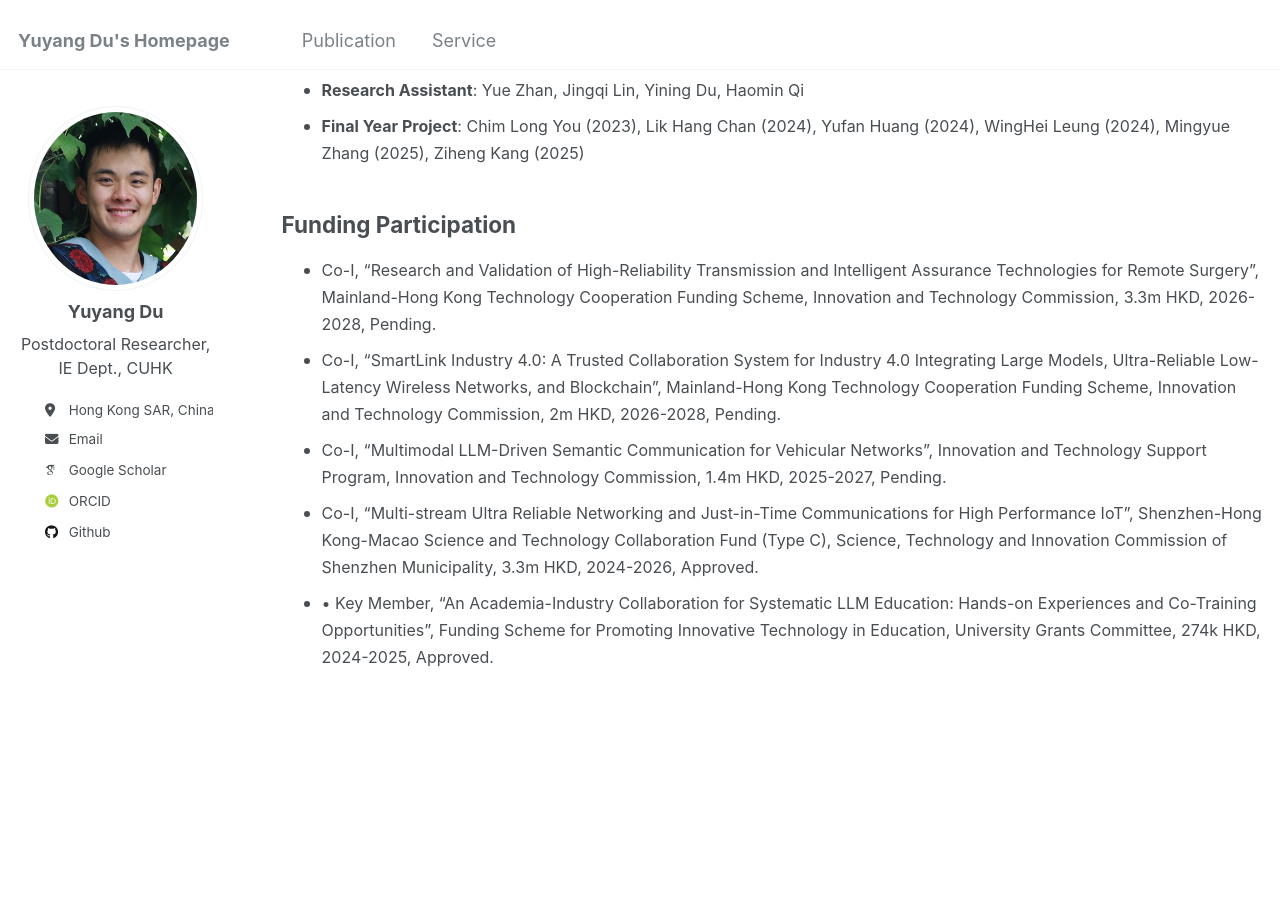
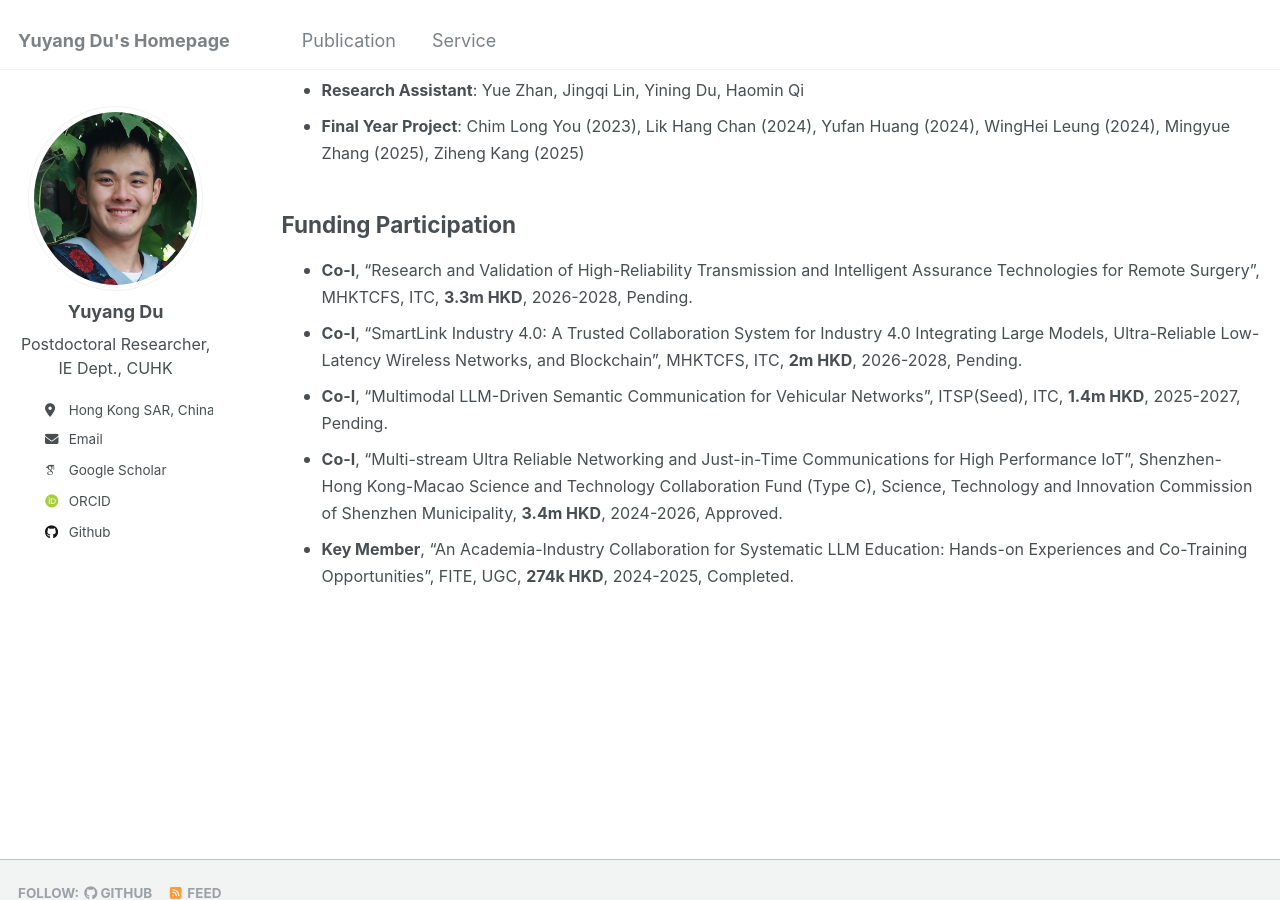
Before and after one commit to yuyangdu01/yuyangdu01.github.io, a Jekyll site: the page built from _pages/cv.md, in a window 1280 px wide and 900 px high, scrolled down 1038 px. Built offline with Jekyll 4.4.1, drawn with Linux system fonts in a browser that asks for light colours; some web fonts are replaced.

Commit message:
Update cv.md

```diff
--- a/_pages/cv.md
+++ b/_pages/cv.md
@@ -51,8 +51,8 @@ Mentorship
 
 Funding Participation
 ------
-* <font size=3> Co-I, “Research and Validation of High-Reliability Transmission and Intelligent Assurance Technologies for Remote Surgery”, Mainland-Hong Kong Technology Cooperation Funding Scheme, Innovation and Technology Commission, 3.3m HKD, 2026-2028, Pending.</font>
-* <font size=3> Co-I, “SmartLink Industry 4.0: A Trusted Collaboration System for Industry 4.0 Integrating Large Models, Ultra-Reliable Low-Latency Wireless Networks, and Blockchain”, Mainland-Hong Kong Technology Cooperation Funding Scheme, Innovation and Technology Commission, 2m HKD, 2026-2028, Pending.</font>
-* <font size=3> Co-I, “Multimodal LLM-Driven Semantic Communication for Vehicular Networks”, Innovation and Technology Support Program, Innovation and Technology Commission, 1.4m HKD, 2025-2027, Pending.</font>
-* <font size=3> Co-I, “Multi-stream Ultra Reliable Networking and Just-in-Time Communications for High Performance IoT”, Shenzhen-Hong Kong-Macao Science and Technology Collaboration Fund (Type C), Science, Technology and Innovation Commission of Shenzhen Municipality, 3.3m HKD, 2024-2026, Approved.</font>
-* <font size=3> •	Key Member, “An Academia-Industry Collaboration for Systematic LLM Education: Hands-on Experiences and Co-Training Opportunities”, Funding Scheme for Promoting Innovative Technology in Education, University Grants Committee, 274k HKD, 2024-2025, Approved.</font>
+* <font size=3> <b>Co-I</b>, “Research and Validation of High-Reliability Transmission and Intelligent Assurance Technologies for Remote Surgery”, MHKTCFS, ITC, <b>3.3m HKD</b>, 2026-2028, Pending.</font>
+* <font size=3> <b>Co-I</b>, “SmartLink Industry 4.0: A Trusted Collaboration System for Industry 4.0 Integrating Large Models, Ultra-Reliable Low-Latency Wireless Networks, and Blockchain”, MHKTCFS, ITC, <b>2m HKD</b>, 2026-2028, Pending.</font>
+* <font size=3> <b>Co-I</b>, “Multimodal LLM-Driven Semantic Communication for Vehicular Networks”, ITSP(Seed), ITC, <b>1.4m HKD</b>, 2025-2027, Pending.</font>
+* <font size=3> <b>Co-I</b>, “Multi-stream Ultra Reliable Networking and Just-in-Time Communications for High Performance IoT”, Shenzhen-Hong Kong-Macao Science and Technology Collaboration Fund (Type C), Science, Technology and Innovation Commission of Shenzhen Municipality, <b>3.4m HKD</b>, 2024-2026, Approved.</font>
+* <font size=3> <b>Key Member</b>, “An Academia-Industry Collaboration for Systematic LLM Education: Hands-on Experiences and Co-Training Opportunities”, FITE, UGC, <b>274k HKD</b>, 2024-2025, Completed.</font>
```
